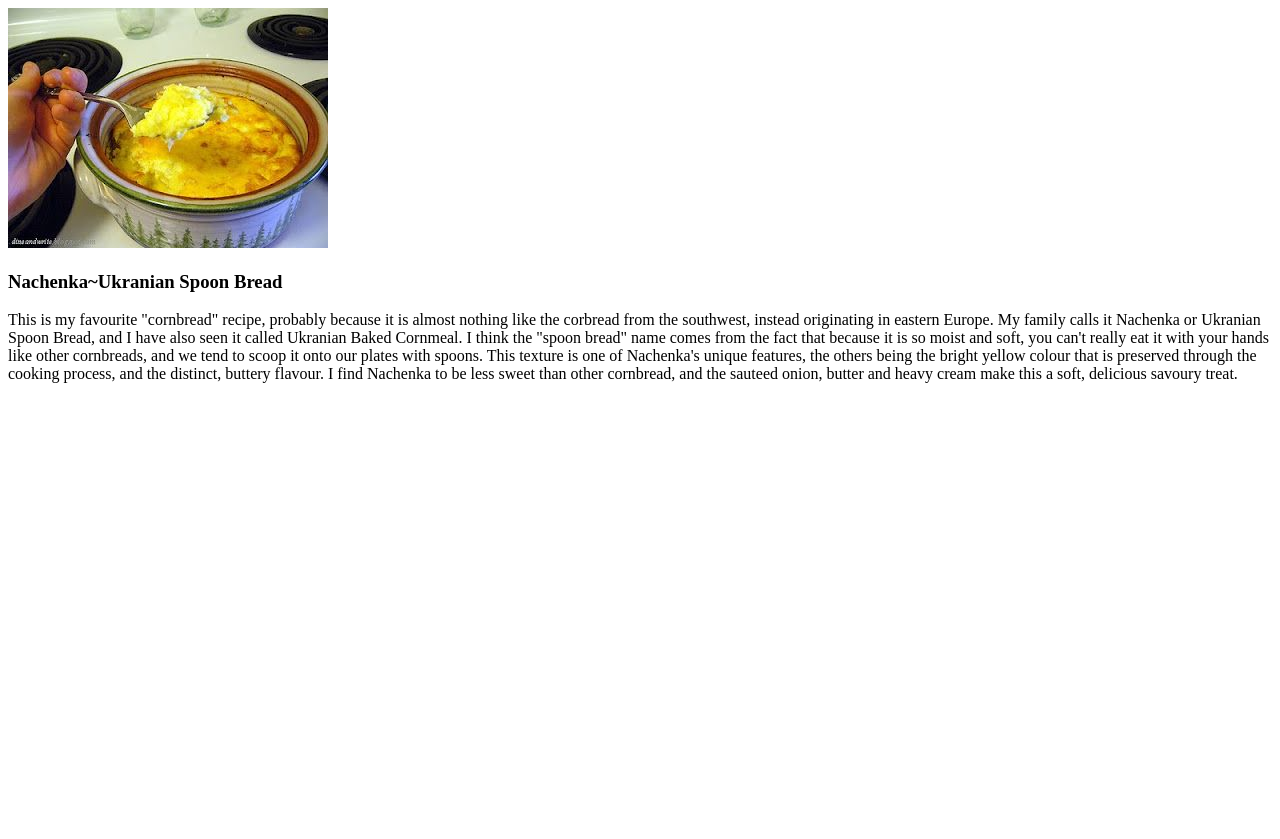
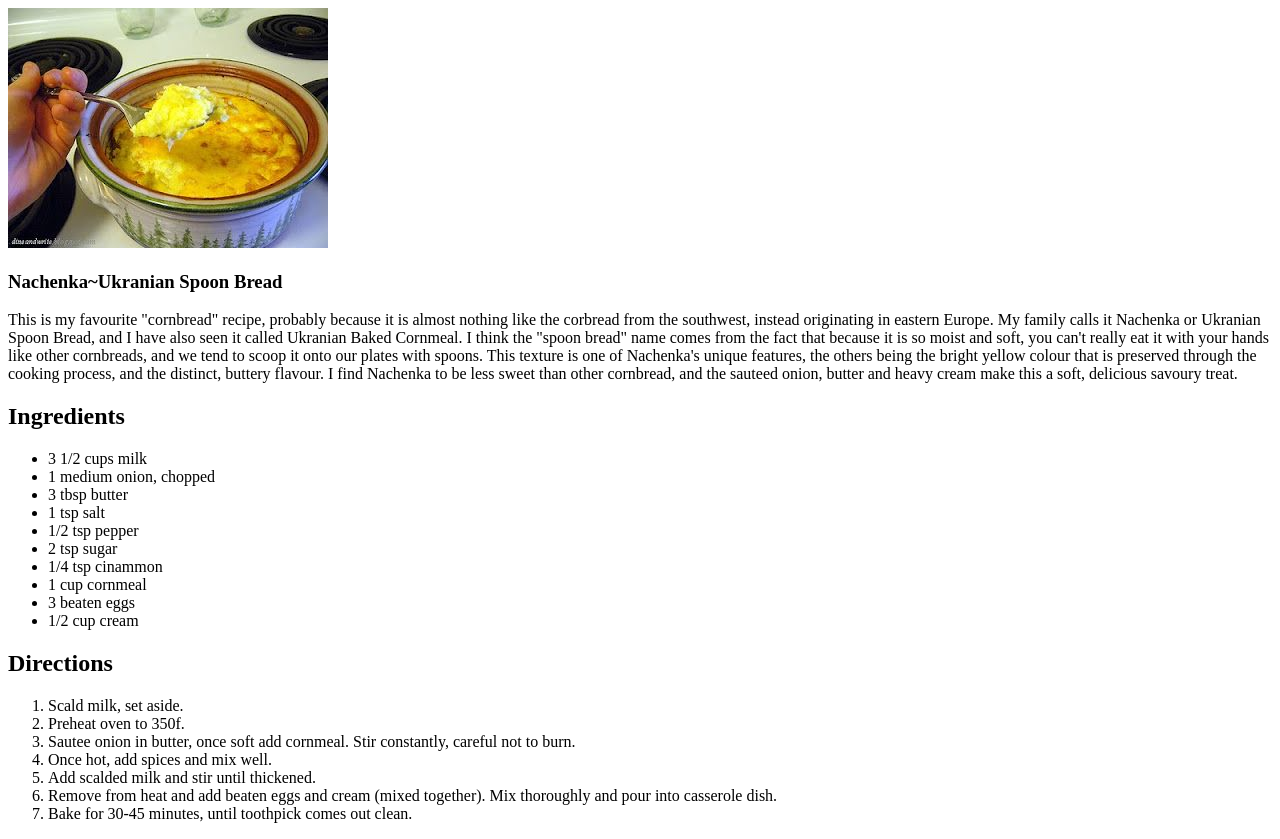
Before and after one commit to NicoleAnais/odin-recipes, a plain HTML site: page recipes/nachenka.html in a window 1280 px wide. Before the commit the page ends 800 px from the top, so only its background shows below. Drawn offline with Linux system fonts and the light colour scheme.

Commit message:
nachenka.html

```diff
--- a/recipes/nachenka.html
+++ b/recipes/nachenka.html
@@ -21,5 +21,28 @@
             distinct, buttery flavour. I find Nachenka to be less sweet than other cornbread, and the
             sauteed onion, butter and heavy cream make this a soft, delicious savoury treat.
         </p>
+        <h2>Ingredients</h2>
+        <ul>
+            <li>3 1/2 cups milk</li>
+            <li>1 medium onion, chopped</li>
+            <li>3 tbsp butter</li>
+            <li>1 tsp salt</li>
+            <li>1/2 tsp pepper</li>
+            <li>2 tsp sugar</li>
+            <li>1/4 tsp cinammon</li>
+            <li>1 cup cornmeal</li>
+            <li>3 beaten eggs</li>
+            <li>1/2 cup cream</li>
+        </ul>
+        <h2>Directions</h2>
+        <ol>
+            <li>Scald milk, set aside.</li>
+            <li>Preheat oven to 350f.</li>
+            <li>Sautee onion in butter, once soft add cornmeal. Stir constantly, careful not to burn.</li>
+            <li>Once hot, add spices and mix well.</li>
+            <li>Add scalded milk and stir until thickened.</li>
+            <li>Remove from heat and add beaten eggs and cream (mixed together). Mix thoroughly and pour into casserole dish.</li>
+            <li>Bake for 30-45 minutes, until toothpick comes out clean.</li>
+        </ol>
     </body>
 </html>
```
